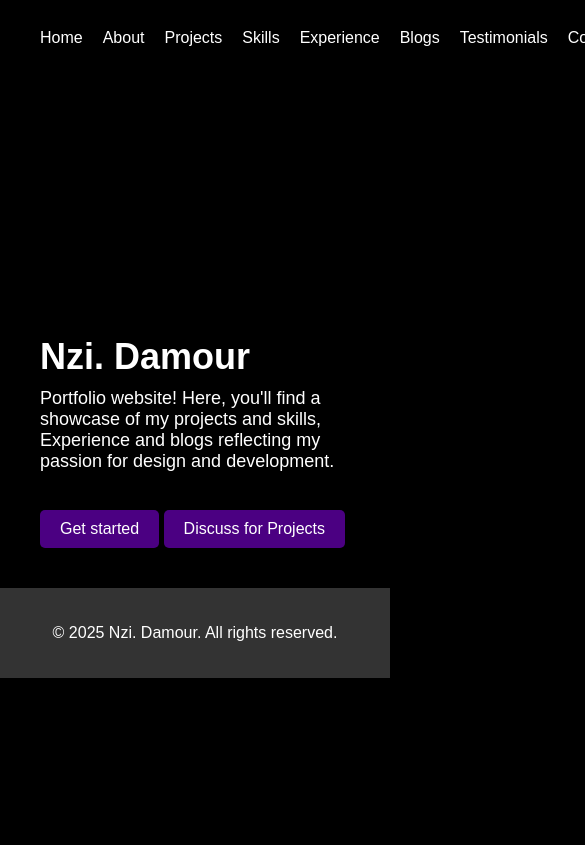
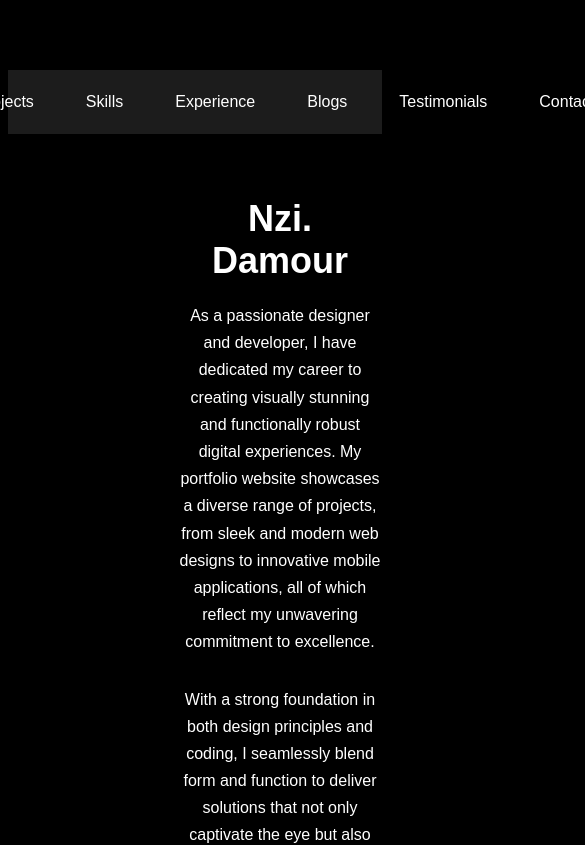
Before and after one commit to LucasDamour8/Damour_portfolio, a plain HTML site: page index.html in a window 390 px wide. Shown: the top 845 px of the page, 585 px wide, since content can reach past the window. Drawn offline with Linux system fonts and the light colour scheme.

Commit message:
Update index.html

```diff
--- a/index.html
+++ b/index.html
@@ -7,58 +7,69 @@
   <style>
     /* General Styles */
     body {
-      font-family: Arial, sans-serif;
-      margin: 0;
-      padding: 0;
+      font-family: 'Montserrat', Arial, sans-serif;
+      margin-top: 70px;
       background-color: #000;
       color: #fff;
+      display: flex;
+      flex-direction: column;
+      align-items: center;
     }
 
     /* Header Styles */
     header {
+      width: 100%;
+      background-color: #1c1c1c;
+      padding: 20px 0;
       display: flex;
-      justify-content: space-between;
-      align-items: center;
-      padding: 20px;
+      justify-content: center;
     }
 
-    .header-info {
-      display: flex;
-      align-items: center;
+    header a {
+      color: #fff;
+      text-decoration: none;
+      padding: 10px 20px;
+      border-radius: 5px;
+      margin: 0 10px;
+      transition: background-color 0.3s ease;
     }
 
-    .header-info a {
-      color: #fff;
-      text-decoration: none;
-      margin-left: 20px;
+    header a:hover {
+      background-color: #6A5ACD;
     }
 
     /* Main Content Styles */
     main {
+      width: 80%;
       display: flex;
-      flex-direction: column;
       align-items: center;
-      padding: 40px;
+      padding: 60px 0;
     }
 
     .profile-image {
-      width: 200px;
-      height: 200px;
-      border-radius: 50%;
+      width: 500px;
+      height: 550px;
+      border-radius: 10%;
       background-image: url('damour.jpg');
       background-size: cover;
       background-position: center;
+      margin-left: 100px;
+    }
+
+    .profile-info {
+      text-align: center;
+      max-width: 700px;
+    }
+
+    .profile-info h1 {
+      font-size: 48px;
       margin-bottom: 20px;
     }
 
-    .profile-info h1 {
-      margin: 0;
-      font-size: 36px;
-    }
-
     .profile-info p {
-      margin-top: 10px;
       font-size: 18px;
+      line-height: 1.7;
+      margin-bottom: 30px;
     }
 
     .profile-info a {
@@ -66,23 +77,116 @@
       background-color: #4B0082;
       color: #fff;
       text-decoration: none;
-      padding: 10px 20px;
+      padding: 12px 24px;
       border-radius: 5px;
-      margin-top: 20px;
+      margin: 0 10px;
+      transition: background-color 0.3s ease;
+    }
+
+    .profile-info a:hover {
+      background-color: #6A5ACD;
     }
 
     /* Footer Styles */
     footer {
-      background-color: #333;
+      width: 100%;
+      background-color: #1c1c1c;
       color: #fff;
       padding: 20px;
       text-align: center;
+      font-size: 14px;
+    }
+
+    /* Responsive Styles */
+    @media (max-width: 1200px) {
+      main {
+        width: 90%;
+      }
+
+      .profile-image {
+        width: 400px;
+        height: 500px;
+        margin-left: 50px;
+      }
+
+      .profile-info {
+        max-width: 600px;
+      }
+
+      .profile-info h1 {
+        font-size: 42px;
+      }
+
+      .profile-info p {
+        font-size: 16px;
+      }
+    }
+
+    @media (max-width: 1024px) {
+      main {
+        flex-direction: column;
+        padding: 40px 0;
+      }
+
+      .profile-image {
+        width: 300px;
+        height: 400px;
+        margin-left: 0;
+        margin-top: 40px;
+      }
+
+      .profile-info {
+        max-width: 700px;
+      }
+
+      .profile-info a {
+        display: block;
+        margin: 10px 0;
+      }
+    }
+
+    @media (max-width: 768px) {
+      header {
+        padding: 10px 0;
+      }
+
+      header a {
+        padding: 8px 16px;
+        margin: 5px 10px;
+      }
+
+      main {
+        width: 100%;
+      }
+
+      .profile-info {
+        max-width: 90%;
+      }
+
+      .profile-info h1 {
+        font-size: 36px;
+      }
+
+      .profile-info p {
+        font-size: 16px;
+      }
+    }
+
+    @media (max-width: 480px) {
+      .profile-image {
+        width: 100%;
+        height: 300px;
+      }
+
+      .profile-info a {
+        display: block;
+        margin: 10px 0;
+      }
     }
   </style>
 </head>
 <body>
   <header>
-    <div class="header-info">
     <a href="#">Home</a>
     <a href="#">About</a>
     <a href="#">Projects</a>
@@ -91,26 +195,21 @@
     <a href="#">Blogs</a>
     <a href="#">Testimonials</a>
     <a href="#">Contacts</a>
-    </div>
-    <div class="header-info">
-      <a href="tel:+250783722606">+250783722606</a>
-      <a href="mailto:Nzimanadamour@gmail.com">Nzimanadamour@gmail.com</a>
-      <a href="#">Kigali-Rwanda</a>
-    </div>
   </header>
 
   <main>
-    <div class="profile-image"></div>
-    <div class="profile-info">
+    <div class="profile-info" style="margin-left: 170px;">
       <h1>Nzi. Damour</h1>
-      <p>Portfolio website! Here, you'll find a showcase of my projects and skills, Experience and blogs reflecting my passion for design and development.</p>
+      <p>As a passionate designer and developer, I have dedicated my career to creating visually stunning and functionally robust digital experiences. My portfolio website showcases a diverse range of projects, from sleek and modern web designs to innovative mobile applications, all of which reflect my unwavering commitment to excellence.</p>
+      <p>With a strong foundation in both design principles and coding, I seamlessly blend form and function to deliver solutions that not only captivate the eye but also provide a seamless and intuitive user experience. Whether it's crafting a responsive e-commerce platform, designing a captivating social media interface, or developing a cutting-edge web application, I approach every project with the same level of enthusiasm and attention to detail.</p>
       <a href="#">Get started</a>
       <a href="#">Discuss for Projects</a>
     </div>
+    <div class="profile-image" style="background-image: url('damour.jpg');"></div>
   </main>
 
   <footer>
-    <p>&copy; 2025 Nzi. Damour. All rights reserved.</p>
+    <p>&copy; 2023 Nzi. Damour. All rights reserved.</p>
   </footer>
 </body>
 </html>
```
Lines whose indentation alone changed are shown as unchanged.
